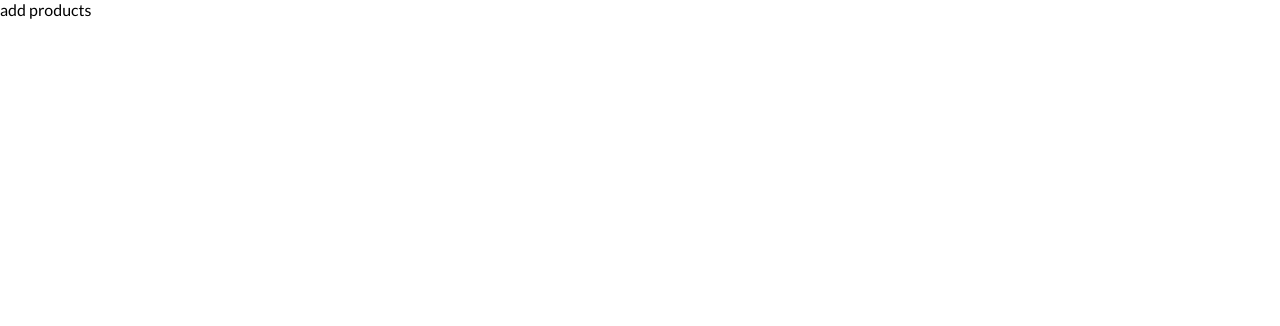
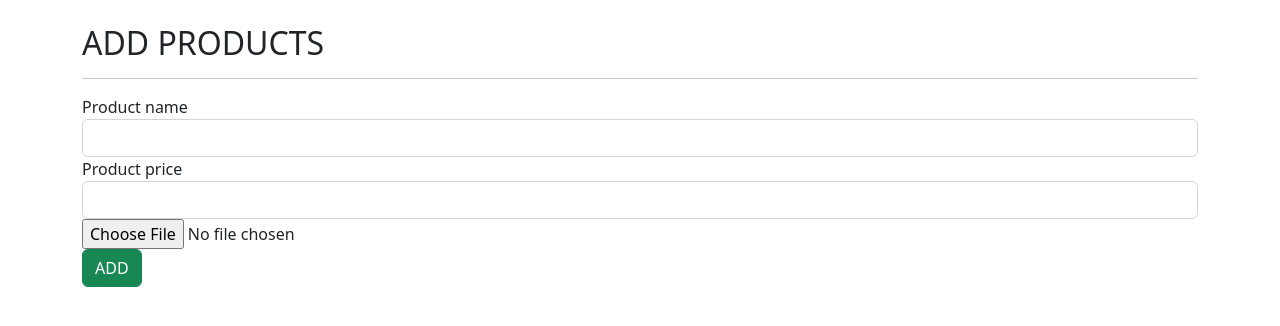
Before and after one commit to CorinaCalin/second-hand-site, a React (Create React App) app: page /addproducts in a window 1280 px wide. Shown: the top 326 px of the page. Built offline with nearby package versions, Linux system fonts and the light colour scheme.

Commit message:
add products page

```diff
--- a/package.json
+++ b/package.json
@@ -6,6 +6,7 @@
     "@testing-library/jest-dom": "^5.16.5",
     "@testing-library/react": "^13.4.0",
     "@testing-library/user-event": "^13.5.0",
+    "bootstrap": "^5.2.3",
     "firebase": "^9.19.1",
     "get-google-fonts": "^1.2.2",
     "react": "^18.2.0",
--- a/src/components/AddProducts.js
+++ b/src/components/AddProducts.js
@@ -2,8 +2,20 @@ import React from "react";
 
 export const AddProducts = () => {
     return(
-        <div>
-            add products
+        <div className='container'>
+            <br />
+                <h2>ADD PRODUCTS</h2>
+                    <hr/>
+            <form autoComplete="off" className="form-group">
+                <label htmlFor="product-name">Product name</label> <br />
+                <input type="text" className="form-control" required />
+
+                <label htmlFor="product-price">Product price</label> <br />
+                <input type="number" className="form-control" required />
+
+                <input type="file" /> <br />
+                <button className="btn btn-success btn-md">ADD</button>
+            </form>
         </div>
     )
 }
--- a/src/index.js
+++ b/src/index.js
@@ -3,6 +3,7 @@ import ReactDOM from 'react-dom/client';
 import './index.css';
 import App from './App';
 import reportWebVitals from './reportWebVitals';
+import 'bootstrap/dist/css/bootstrap.css'
 
 const root = ReactDOM.createRoot(document.getElementById('root'));
 root.render(
```
Also changed, not shown: 1 other file (tests, documents, lock files or other folders).
